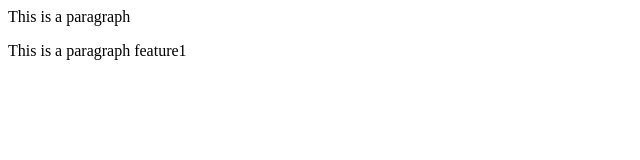
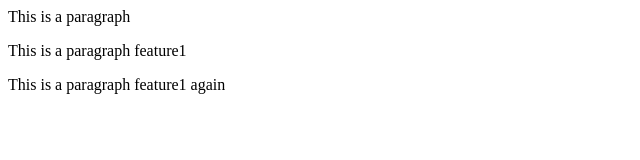
Before and after one commit to divyanshu427/Learn-Git, a plain HTML site: page index.html in a window 1280 px wide. Shown: the whole page, without its empty margins (0-640 px from the left). Drawn offline with Linux system fonts and the light colour scheme.

Commit message:
ADD: add feature again

```diff
--- a/index.html
+++ b/index.html
@@ -1,2 +1,4 @@
 <p>This is a paragraph</p>
 <p>This is a paragraph feature1</p>
+
+<p>This is a paragraph feature1 again</p>
```
